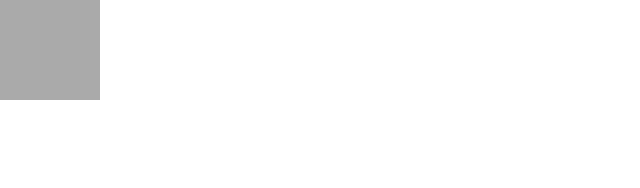
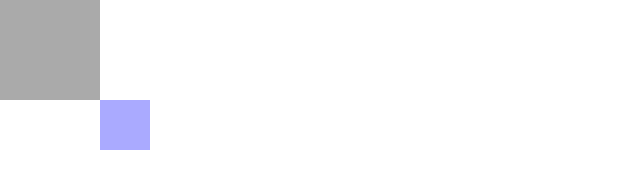
Before and after one commit to Volcaner/showtime, a plain HTML site: page index.html in a window 1280 px wide. Shown: the whole page, without its empty margins (0-640 px from the left). Drawn offline with Linux system fonts and the light colour scheme.

Commit message:
gh-pages：index

```diff
--- a/css/main.css
+++ b/css/main.css
@@ -21,3 +21,14 @@
 	left: 0px;
 	background: #aaa;
 }
+.moveApp{
+	/*position*/
+	position: absolute;
+	width: 50px;
+	height: 50px;
+
+	/*style*/
+	top: 100px;
+	left: 100px;
+	background: #aaf;
+}
--- a/index.html
+++ b/index.html
@@ -8,6 +8,7 @@
 <body>
 	<div id="app" class="app">
 		<div id="tabelControlApp" class="tabelControlApp"></div>
+		<div id="moveApp" class="moveApp"></div>
 	</div>
 </body>
 
@@ -16,9 +17,12 @@
 <script type="text/javascript" src="js/mousecoords.js"></script>
 <script type="text/javascript">
 	$(document).ready(function(){
-		var DivDrag = new $.DivDrag();
-		DivDrag.init({
-			targetDivId: "tabelControlApp"
+		$("#app>div").each(function(){
+			// console.log($(this).get(0).id);
+			var DivDrag = new $.DivDrag();
+			DivDrag.init({
+				targetDivId: $(this).get(0).id
+			});
 		});
 	});
 </script>
```
